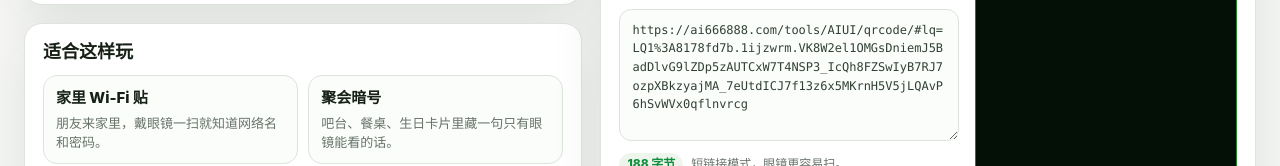
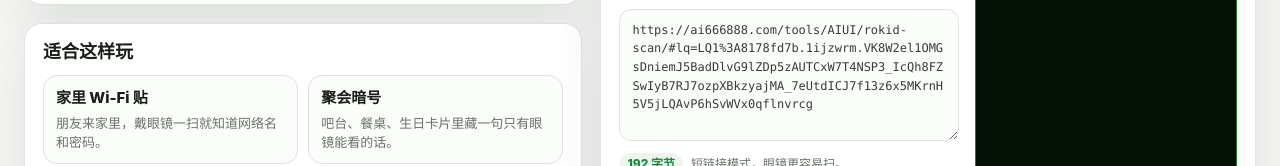
Before and after one commit to saibozhanzhang/rokid-aiui-lab, a plain HTML site: page qr-code-studio/index.html in a window 1280 px wide. Shown: the part 634-800 px from the top of the page. Drawn offline with Linux system fonts and the light colour scheme.

Commit message:
Use reveal page for glasses QR payloads

```diff
--- a/qr-code-studio/index.html
+++ b/qr-code-studio/index.html
@@ -633,7 +633,7 @@
   <script>
     const BRAND_FOOT = '只显示在你的乐奇 AI 眼镜里，一起乐在奇中，奇乐无穷！';
     const PUBLIC_QR_HINT = '你好呀！这个藏在二维码里的小惊喜，只有戴上乐奇 AI 眼镜才能扫出来哦！';
-    const PUBLIC_REVEAL_URL = 'https://ai666888.com/tools/AIUI/qrcode/';
+    const PUBLIC_REVEAL_URL = 'https://ai666888.com/tools/AIUI/rokid-scan/';
 
     const builders = {
       wifi: {
```
